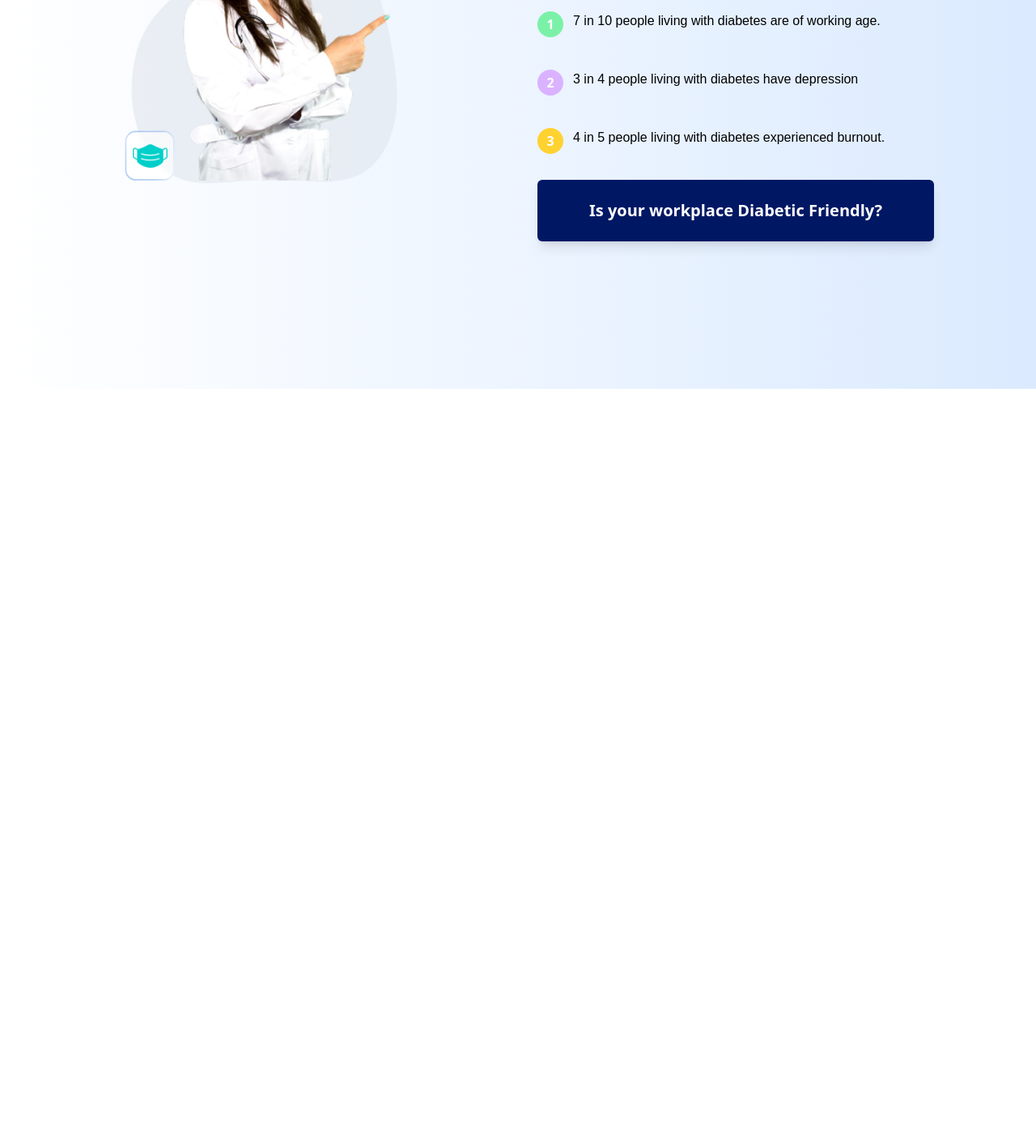
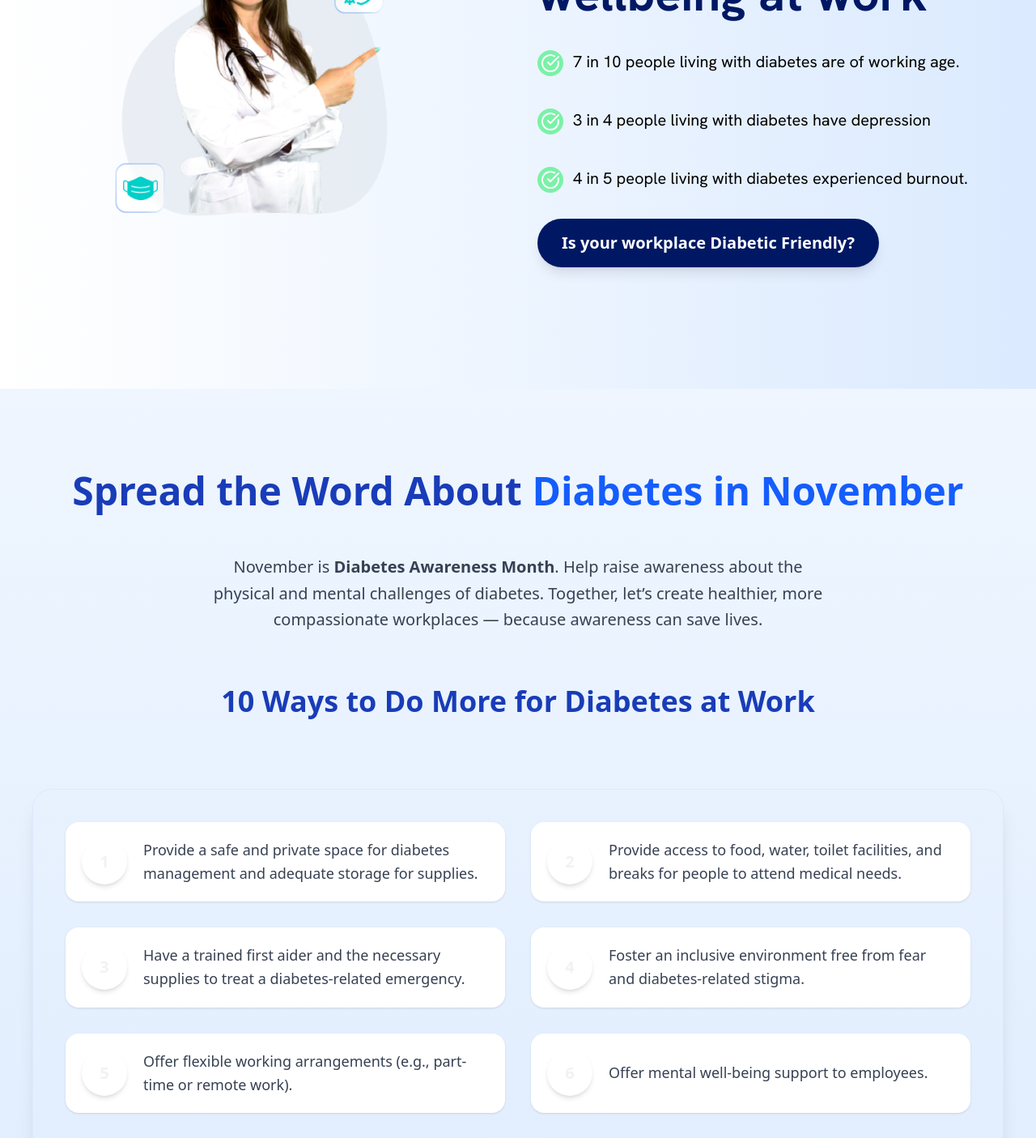
Before and after one commit to qualixehridoy/diabetes-life, a React (Vite) app: page / in a window 1280 px wide. Shown: the part 1120-2525 px from the top of the page at 81% size. Before the commit the page ends 1600 px from the top, so only its background shows below. Built offline with nearby package versions, Linux system fonts and the light colour scheme.

Commit message:
new update

```diff
--- a/index.html
+++ b/index.html
@@ -7,6 +7,8 @@
     <title>
       Diabete Life
     </title>
+    <link href="https://fonts.googleapis.com/css2?family=Hanken+Grotesk:ital,wght@0,100..900;1,100..900&display=swap" rel="stylesheet">
+
   </head>
   <body>
     <div id="root"></div>
--- /dev/null
+++ b/public/data/spreadFacts.json
@@ -0,0 +1,18 @@
+{
+  "title": "Spread the Word About Diabetes Awareness",
+  "subtitle": "November is Diabetes Awareness Month. Help raise awareness about the physical and mental challenges of diabetes. Together, let’s create healthier, more compassionate workplaces — because awareness can save lives.",
+  "sectionTitle": "10 Ways to Do More for Diabetes at Work",
+  "facts": [
+    "7 in 10 people living with diabetes are of working age.",
+    "Encourage healthy meal options in the workplace.",
+    "Organize an annual wellness screening for your team.",
+    "Share educational materials about diabetes prevention.",
+    "Support flexible schedules for medical appointments.",
+    "Promote walking or standing meetings to stay active.",
+    "Celebrate World Diabetes Day with a team activity.",
+    "Offer wellness incentives for healthier lifestyle habits.",
+    "Share resources for mental health and stress management.",
+    "Encourage regular health checkups and awareness talks."
+  ],
+  "cta": "Join the Movement"
+}
--- a/src/App.jsx
+++ b/src/App.jsx
@@ -2,6 +2,8 @@ import './App.css'
 import Header from './components/Header'
 import Hero from './components/Hero'
 import HowItsWork from './components/HowItsWork'
+import SpreadSection from './components/SpreadSection'
+import VideoGallery from './components/VideoGallery'
 
 function App() {
 
@@ -11,6 +13,8 @@ function App() {
     <Header />
     <Hero />
     <HowItsWork />
+    <SpreadSection />
+    <VideoGallery />
 
     </>
   )
--- a/src/components/Header.jsx
+++ b/src/components/Header.jsx
@@ -5,7 +5,7 @@ const Header = () => {
   const [isOpen, setIsOpen] = useState(false);
 
   return (
-    <header className="fixed top-0 left-0 w-full bg-secondary z-50">
+    <header className="fixed top-0 left-0 w-full bg-white z-50">
       <nav className="max-w-[1200px] mx-auto flex  items-center justify-between px-6 py-3">
         {/* Logo */}
         <a href="#hero" className=" flex justify-center">
--- a/src/components/Hero.jsx
+++ b/src/components/Hero.jsx
@@ -15,20 +15,20 @@ const Hero = () => {
       />
 
       {/* Overlay for readability */}
-      <div className="absolute inset-0 backdrop-blur-sm shadow-sm"></div>
+      <div className="absolute inset-0 backdrop-blur-sm shadow-sm bg-black/30 "></div>
 
       {/* Content */}
-      <div className="relative z-10 max-w-[1200px] px-8 lg:px-46 text-left text-white pt-[100px]">
-        <h1 className="text-5xl md:text-6xl font-Hanken font-bold mb-4 drop-shadow-lg max-w-3xl">
+      <div className="w-full max-w-[1200px] relative z-10 mx-auto px-4 pt-24 text-left text-white">
+        <h1 className=" text-4xl md:text-6xl font-Hanken font-bold mb-4 drop-shadow-lg max-w-3xl">
           Know more and do more
 for diabetes at work
         </h1>
-        <p className="text-lg md:text-xl mb-6 max-w-lg leading-relaxed text-gray-100 mt-[30px] font-Hanken">
+        <p className="text-lg md:text-xl mb-6 max-w-lg leading-relaxed text-gray-100 pt-[30px] font-Hanken">
           Join our movement to raise awareness and promote a healthier future for everyone.
         </p>
         <a
           href="#videos"
-          className="inline-block bg-primary hover:bg-orange-600 text-white font-semibold px-[30px] py-5 rounded-[10px] shadow-lg transition-all duration-300 mt-[50px]"
+          className="inline-block bg-primary hover:bg-orange-600 text-white font-semibold px-[30px] py-5 rounded-[10px] shadow-lg transition-all duration-300 lg:mt-[50px]"
         >
           Are In Diabetes Risk?
         </a>
--- a/src/components/HowItsWork.jsx
+++ b/src/components/HowItsWork.jsx
@@ -1,10 +1,12 @@
+import { CircleCheckBig } from 'lucide-react';
+
 const HowItsWork = () => {
   return (
     <section
       id="howitswork"
-      className="py-20 px-6 bg-linear-to-r from-white to-blue-100 min-h-screen "
+      className="py-30  bg-linear-to-r from-white to-blue-100 min-h-screen w-full"
     >
-      <div className="max-w-6xl mx-auto flex flex-col md:flex-row items-center gap-12 pt-20">
+      <div className="max-w-[1200px] mx-auto flex flex-col md:flex-row items-center gap-12 pt-20 px-4 md:px-0">
         {/* Left: Image */}
         <div
           className="flex-1 flex justify-center"
@@ -35,25 +37,25 @@ const HowItsWork = () => {
           {/* Steps */}
           <div className="space-y-10 mt-6">
             <div className="flex items-start gap-3" data-aos="fade-up" data-aos-delay="300">
-              <div className="bg-green-300 text-white font-bold rounded-full w-8 h-8 flex items-center justify-center">1</div>
-              <p className="font-Hanken">7 in 10 people living with diabetes are of working age.</p>
+              <div className="bg-green-300 text-white font-bold rounded-full w-8 h-8 flex items-center justify-center"><CircleCheckBig /></div>
+              <p className="font-Hanken text-xl">7 in 10 people living with diabetes are of working age.</p>
             </div>
 
             <div className="flex items-start gap-3" data-aos="fade-up" data-aos-delay="400">
-              <div className="bg-purple-300 text-white font-bold rounded-full w-8 h-8 flex items-center justify-center">2</div>
-              <p className="font-Hanken">3 in 4 people living with diabetes have depression</p>
+             <div className="bg-green-300 text-white font-bold rounded-full w-8 h-8 flex items-center justify-center"><CircleCheckBig /></div>
+              <p className="font-Hanken text-xl">3 in 4 people living with diabetes have depression</p>
             </div>
 
             <div className="flex items-start gap-3" data-aos="fade-up" data-aos-delay="500">
-              <div className="bg-amber-300 text-white font-bold rounded-full w-8 h-8 flex items-center justify-center">3</div>
-              <p className="font-Hanken">4 in 5 people living with diabetes experienced burnout.</p>
+              <div className="bg-green-300 text-white font-bold rounded-full w-8 h-8 flex items-center justify-center"><CircleCheckBig /></div>
+              <p className="font-Hanken text-xl">4 in 5 people living with diabetes experienced burnout.</p>
             </div>
           </div>
 
           {/* Button */}
           <a
             href="#gallery"
-            className="inline-block mt-8 bg-primary hover:bg-red-600 text-white text:md lg:text-xl px-10 py-4 lg:px-16 lg:py-6 rounded-md font-semibold shadow-lg transition-all duration-300"
+            className="inline-block mt-8 bg-primary hover:bg-accent text-white text:[18px] lg:text-xl px-10 py-4 lg:px-[30px] lg:py-4 rounded-[30px] font-semibold shadow-lg transition-all duration-400"
             data-aos="zoom-in"
             data-aos-delay="600"
           >
--- a/src/components/SpreadSection.jsx
+++ b/src/components/SpreadSection.jsx
@@ -0,0 +1,107 @@
+import { useEffect } from "react";
+import AOS from "aos";
+import "aos/dist/aos.css";
+
+export default function SpreadSection() {
+  useEffect(() => {
+    AOS.init({
+      duration: 1000,
+      once: true,
+      offset: 100,
+      easing: "ease-in-out",
+    });
+  }, []);
+
+  const facts = [
+    "Provide a safe and private space for diabetes management and adequate storage for supplies.",
+    "Provide access to food, water, toilet facilities, and breaks for people to attend medical needs.",
+    "Have a trained first aider and the necessary supplies to treat a diabetes-related emergency.",
+    "Foster an inclusive environment free from fear and diabetes-related stigma.",
+    "Offer flexible working arrangements (e.g., part-time or remote work).",
+    "Offer mental well-being support to employees.",
+    "Make healthy food and snacks available in the workplace.",
+    "Encourage physical activity through programs and incentives.",
+    "Make information about diabetes available in the workplace.",
+    "Organize diabetes screenings.",
+  ];
+
+  const colorVars = [
+    "var(--color-one)",
+    "var(--color-two)",
+    "var(--color-three)",
+    "var(--color-four)",
+  ];
+
+  return (
+    <section
+      id="about"
+      className="w-full bg-gradient-to-b from-blue-50 to-blue-100 py-16 sm:py-20 md:py-24 px-4 sm:px-6 md:px-10 flex justify-center"
+    >
+      <div className="max-w-[1200px] w-full flex flex-col items-center text-center space-y-10 sm:space-y-12">
+        {/* Heading */}
+        <h1
+          data-aos="fade-up"
+          className="text-3xl sm:text-4xl md:text-5xl font-bold text-blue-800 leading-tight"
+        >
+          Spread the Word About{" "}
+          <span className="text-blue-600">Diabetes in November</span>
+        </h1>
+
+        {/* Subheading */}
+        <p
+          data-aos="fade-up"
+          data-aos-delay="150"
+          className="text-base sm:text-lg md:text-xl text-gray-700 max-w-3xl leading-relaxed"
+        >
+          November is <strong>Diabetes Awareness Month</strong>. Help raise
+          awareness about the physical and mental challenges of diabetes.
+          Together, let’s create healthier, more compassionate workplaces —
+          because awareness can save lives.
+        </p>
+
+        {/* Section Title */}
+        <h2
+          data-aos="fade-up"
+          data-aos-delay="250"
+          className="text-2xl sm:text-3xl md:text-4xl font-semibold text-blue-800 mt-4"
+        >
+          10 Ways to Do More for Diabetes at Work
+        </h2>
+
+        {/* Two Column Layout */}
+        <div className="mt-10 w-full">
+          <div className="border border-blue-100 shadow-xl rounded-3xl p-6 sm:p-8 md:p-10 grid grid-cols-1 sm:grid-cols-2 gap-5 sm:gap-6 md:gap-8 transition-all duration-300 hover:shadow-2xl hover:-translate-y-1">
+            {facts.map((fact, index) => (
+              <div
+                key={index}
+                data-aos={index % 2 === 0 ? "fade-right" : "fade-left"}
+                data-aos-delay={100 + index * 100}
+                className="flex items-start sm:items-center gap-4 sm:gap-5 bg-white rounded-2xl p-4 sm:p-5 shadow-sm transition-all duration-300 hover:shadow-md"
+              >
+                <div
+                  className="font-bold rounded-full w-12 h-12 sm:w-14 sm:h-14 flex items-center justify-center text-lg sm:text-xl shadow-md shrink-0"
+                  style={{
+                    backgroundColor: colorVars[index % colorVars.length],
+                    color: "var(--color-secondary)",
+                  }}
+                >
+                  {index + 1}
+                </div>
+                <p className="text-gray-700 text-base sm:text-lg font-medium leading-relaxed text-left">
+                  {fact}
+                </p>
+              </div>
+            ))}
+          </div>
+        </div>
+
+        {/* Call-to-Action Button */}
+        <div data-aos="fade-up" data-aos-delay="700" className="mt-12 sm:mt-16">
+          <button className="bg-primary hover:bg-blue-700 text-white font-semibold text-base sm:text-lg px-8 sm:px-10 py-3 sm:py-4 rounded-full shadow-lg transition-all duration-300 hover:scale-105 active:scale-95 focus:ring-4 focus:ring-blue-300">
+            Join the Movement
+          </button>
+        </div>
+      </div>
+    </section>
+  );
+}
--- a/src/index.css
+++ b/src/index.css
@@ -1,10 +1,13 @@
 @import "tailwindcss";
-@import url('https://fonts.googleapis.com/css2?family=Hanken+Grotesk:ital,wght@0,100..900;1,100..900&display=swap');
-
 
 @theme {
   --color-primary:#001864;
   --color-secondary: #F2F2F2;
   --color-accent: #FF7F50;
   --font-Hanken:"Hanken Grotesk", sans-serif;
+  --color-one:#6eeba1;
+  --color-two:#cbbdf8;
+  --color-three:#fed756;
+  --color-four:#638bc8;
+
 }
```
Also changed, not shown: src/components/VideoGallery.jsx (+109 -0 lines).
